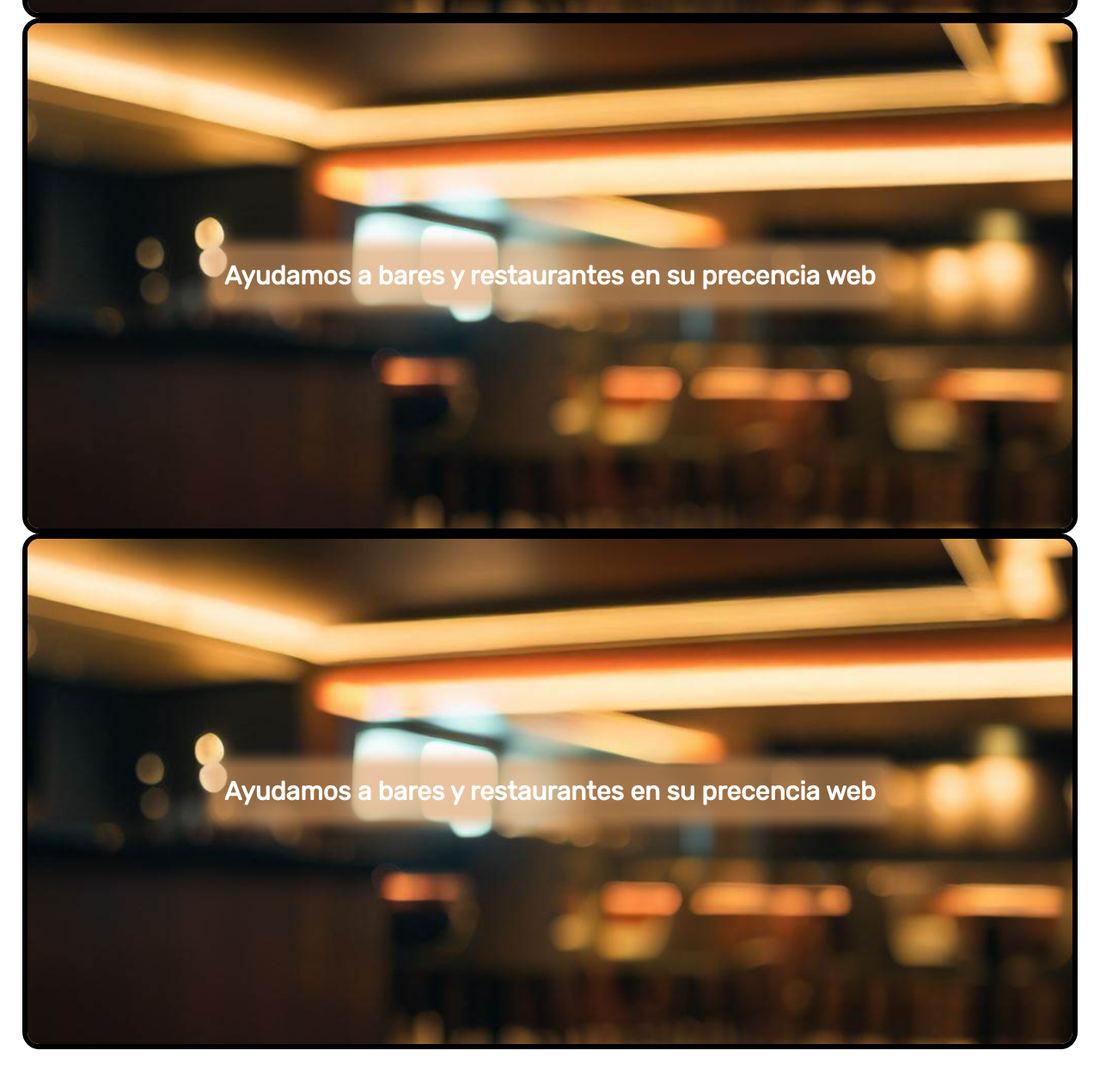
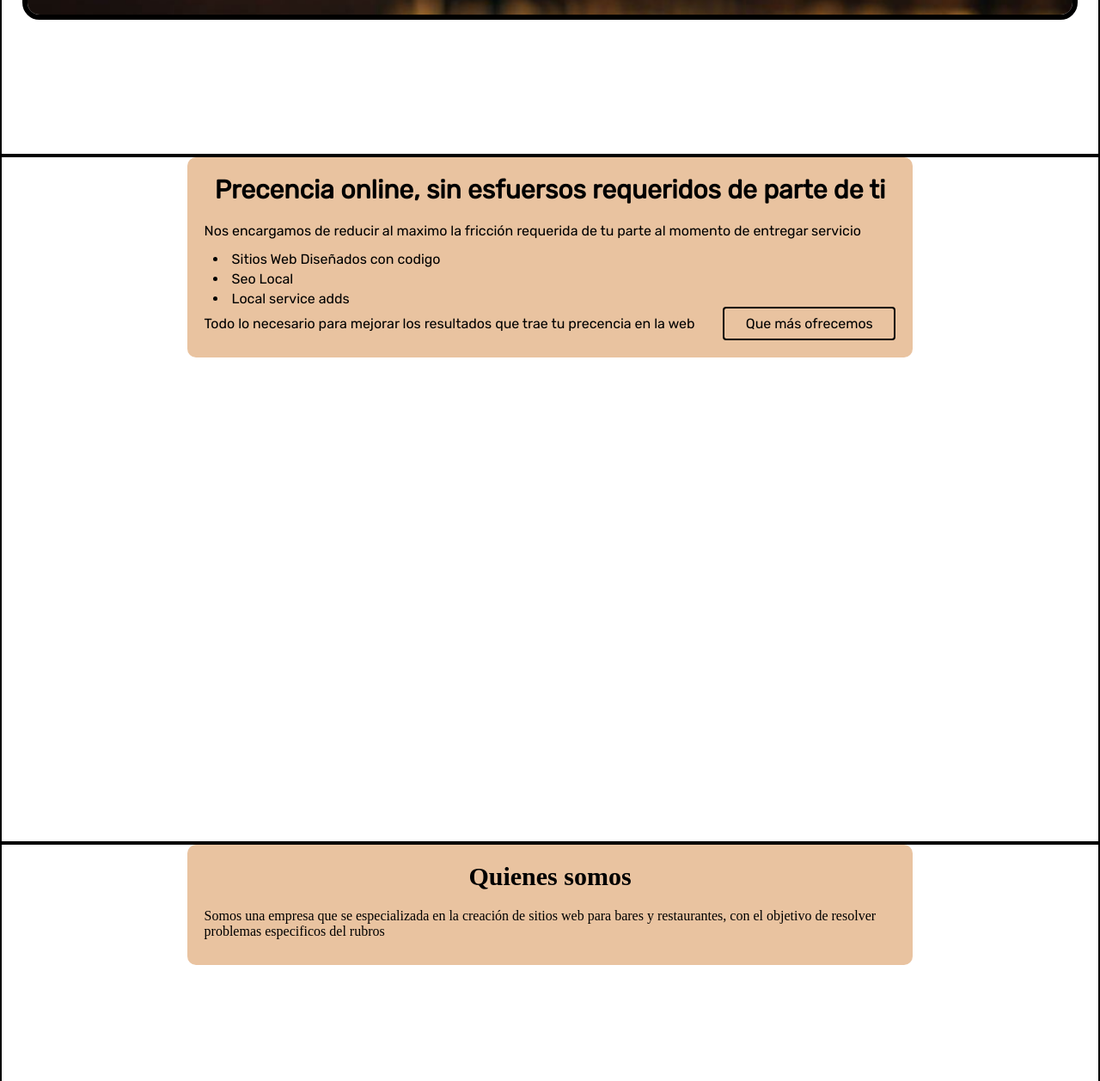
Before and after one commit to Benjamin-A-L/holdtml-v1, a Gatsby site: page / in a window 1280 px wide. Shown: the part 722-1980 px from the top of the page at 86% size. Before the commit the page ends 1943 px from the top, so only its background shows below. Built offline with nearby package versions, Linux system fonts and the light colour scheme; Gatsby itself is replaced by a stand-in of ours.

Commit message:
feat, initial changes home page for remote acces

```diff
--- a/src/components/nav.jsx
+++ b/src/components/nav.jsx
@@ -1,12 +1,30 @@
 import React from "react"
-import { Logo, NavWrapper } from "./nav.styled"
+import { Logo, NavWrapper, TriggerElement } from "./nav.styled"
 import { Link } from 'gatsby'
+import { useState } from 'react'
 
 export const Navbar = () =>{
 
+
+    const [isHovered, setIsHovered] = useState(false);
+
+    const handleMouseEnter = () => {
+        setIsHovered(true);
+    };
+
+    const handleMouseLeave = () => {
+        setIsHovered(false);
+    };
+
     return(
-        <NavWrapper>
-            <div className='trigger_element'></div>
+        <NavWrapper className={`hover-target ${isHovered ? 'hovered' : ''}`}
+        onMouseEnter={handleMouseEnter}
+        onMouseLeave={handleMouseLeave}>
+
+            <div className="trigger_element"
+                ></div>
+
+            {/* <TriggerElement></TriggerElement> */}
             <div className='a_tag_shadow_div'><Link textDecoration='none' className="link" to="/"><Logo></Logo></Link></div>
             <div className="nav-spacing"></div>
             <div className='NavConsole'>
--- a/src/components/nav.styled.jsx
+++ b/src/components/nav.styled.jsx
@@ -13,17 +13,31 @@ export const NavWrapper = styled.div`
     width: 100%;
     box-sizing: border-box;
     display: grid;
-    grid-template-columns: auto auto 1fr auto;
+    grid-template-columns: auto 1fr auto;
     padding: 20px;
     background-color: rgb(200,200,200,1);
     margin: none;
-    position: sticky;
-    top: 0;
+    position: relative;
     z-index: 100;
 
     .trigger_element{
+        position: absolute;
+        top: 0;
+        width: 100%;
+        height: 15px;
+        z-index: 101;
+        background-color: rgb(0, 55, 220, 0.4);
 
+        :hover{
+            position: sticky;
+            top: 0;
+            background-color: black;
+          }
     }
+    .hover-target .trigger_element:hover {
+        background-color: black;
+      }
+
     .NavConsole{
         display: grid;
         grid-template-columns: repeat(3, auto);
@@ -56,7 +70,7 @@ export const NavWrapper = styled.div`
         border-radius: 12px;
         box-sizing: border-box;
         border: solid 2px rgb(33, 33, 33, 0);
-        transition: 2.4s;
+        transition: 1.4s;
     }
     .a_tag_shadow_div:hover{
         box-shadow: 1px 1px 200px 1px rgb(22, 22, 22, 0.7);
@@ -64,9 +78,10 @@ export const NavWrapper = styled.div`
         border: solid 2px rgb(223, 123, 30, 0.8);
     }
 `
-export const NavConsole = styled.div`
+// export const TriggerElement = styled.div`
 
-`
+
+// `
 
 export const Logo = () =>{
     return <LogoStyled><b>&lt;H</b><span style={{color: 'rgb(223, 123, 30)'}}>old</span><b>TML/&gt;</b></LogoStyled>
--- a/src/pages/index.js
+++ b/src/pages/index.js
@@ -3,7 +3,8 @@ import { Navbar } from "../components/nav"
 import './styles.css'
 import { GatsbyImage, StaticImage, getImage } from "gatsby-plugin-image"
 import '@fontsource/rubik'
-import { graphql, useStaticQuery } from 'gatsby'
+import  {Link}  from 'gatsby-link'
+// import { graphql, useStaticQuery } from 'gatsby'
 
 const IndexPage = () => {
 
@@ -11,24 +12,38 @@ const IndexPage = () => {
   return (
     <main>
       <Navbar></Navbar>
-      <body>
+      <body id='homepage-body'>
+        <div class="slice-wrapp">
           <section className='hero'>
             <div className="hero-container">
               <StaticImage className="hero-backgroud-img" src='../images/Designer.jpeg'></StaticImage>
               <h1>Ayudamos a bares y restaurantes en su precencia web</h1>
             </div>
-          <div className="hero-container">
-            <StaticImage className="hero-backgroud-img" src='../images/Designer.jpeg'></StaticImage>
-            <h1>Ayudamos a bares y restaurantes en su precencia web</h1>
+          </section>
         </div>
-          <div className="hero-container">
-            <StaticImage className="hero-backgroud-img" src='../images/Designer.jpeg'></StaticImage>
-            <h1>Ayudamos a bares y restaurantes en su precencia web</h1>
+        <div class="slice-wrapp">
+          <section className='que_hacemos_slice'>
+            <h2>Precencia online, sin esfuersos requeridos de parte de ti</h2>
+            <p className="p1">Nos encargamos de reducir al maximo la fricción requerida de tu parte al momento de entregar servicio</p>
+            <ul className='que_hacemos_slice_list'>
+              <li>Sitios Web Diseñados con codigo</li>
+              <li>Seo Local</li>
+              <li>Local service adds</li>
+            </ul>
+            <p className="p2">Todo lo necesario para mejorar los resultados que trae tu precencia en la web</p>
+            <Link id="que_hacemos_slice_CTA" to="/servicio">Que más ofrecemos</Link>
+          </section>
         </div>
+        <section className="testimonials"></section>
+        <div class="slice-wrapp">
+          <section className="quienes_somos_slice">
+            <h2>Quienes somos</h2>
+            <p className="p1">Somos una empresa que se especializada en la creación de sitios web para bares y restaurantes, con el objetivo de resolver problemas especificos del rubros</p>
           </section>
-        <section className='que_hacemos_slice'></section>
-        <section className="testimonials"></section>
-        <section className='empezar_call_to_action'></section>
+        </div>
+        <section className='empezar_call_to_action'>
+
+        </section>
       </body>
     </main>
 
--- a/src/pages/styles.css
+++ b/src/pages/styles.css
@@ -3,16 +3,25 @@
     padding: 0;
     box-sizing: border-box;
 }
-.body{
+#homepage-body{
+    display: grid;
+    justify-content: center;
+    /* grid-gap: 20px; */
 }
 .hero{
     display: grid;
     justify-content: center;
+    justify-items: center;
     margin-top: 40px;
+}
+.slice-wrapp{
+    height: 100dvh;
+    width: 100dvw;
+    box-sizing: border-box;
+    border: solid 2px black;
 }
 .hero-container{
     display: grid;
-
 }
 .hero-container h1{
     font-family: 'Rubik', 'sans-serif';
@@ -29,8 +38,74 @@
 }
 .hero-backgroud-img{
     object-fit: cover;
-    width: 96vw;
+    width: 96dvw;
     height: 75dvh;
     border: solid 6px black;
     border-radius: 20px;
 }
+.que_hacemos_slice{
+    justify-self: center;
+    font-family: 'Rubik', 'sans-serif';
+    display: grid;
+    grid-template-columns: repeat(12, 1fr);
+    width: 66dvw;
+    padding: 20px;
+    background-color: rgba(219, 155, 96, 0.596);
+    border-radius: 10px;
+}
+.que_hacemos_slice h2{
+    grid-column: 1/-1;
+    font-size: 30px;
+    text-align: center;
+    margin-bottom: 10px;
+}
+.que_hacemos_slice .p1{
+    margin: 10px 0px;
+    grid-column: 1/-1;
+}
+.que_hacemos_slice .p2{
+    margin: 10px 0px;
+    grid-column: 1/10;
+}
+.que_hacemos_slice ul{
+    grid-column: 1/6;
+}
+.que_hacemos_slice_list li{
+    padding-left: 10px;
+    list-style: disc inside;
+    margin-top: 4px;
+}
+#que_hacemos_slice_CTA{
+    text-decoration: none;
+    border: solid 2px black;
+    border-radius: 4px;
+    grid-column: 10/-1;
+    display: grid;
+    justify-content: center;
+    align-items: center;
+    color: black;
+    transition: 0.4s;
+}
+#que_hacemos_slice_CTA:hover{
+    background-color: black;
+    color: white;
+}
+.quienes_somos_slice{
+    justify-self: center;
+    display: grid;
+    /* grid-template-columns: repeat(12, 1fr); */
+    width: 66dvw;
+    padding: 20px;
+    background-color: rgba(219, 155, 96, 0.596);
+    border-radius: 10px;
+}
+.quienes_somos_slice h2{
+    grid-column: 1/-1;
+    font-size: 30px;
+    text-align: center;
+    margin-bottom: 10px;
+}
+.quienes_somos_slice p{
+    margin: 10px 0px;
+    grid-column: 1/-1;
+}
```
Lines whose indentation alone changed are shown as unchanged.
